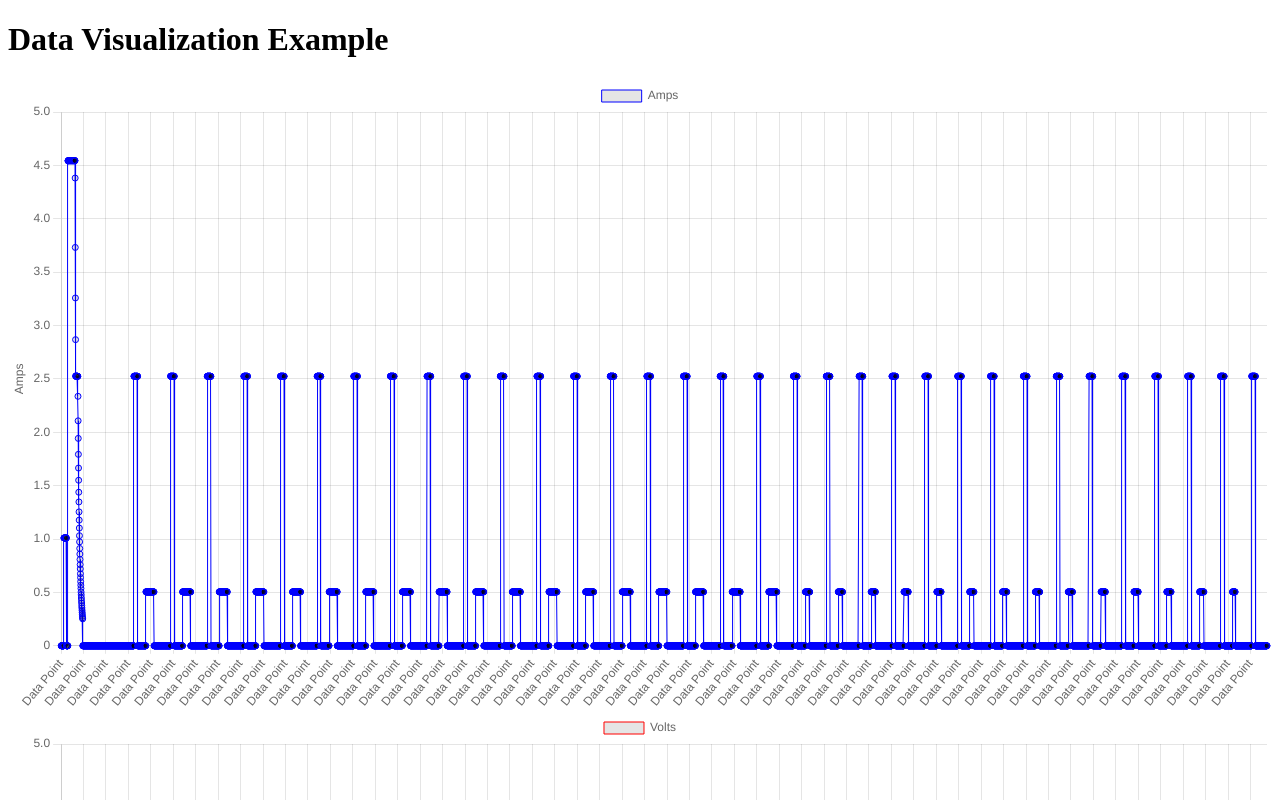
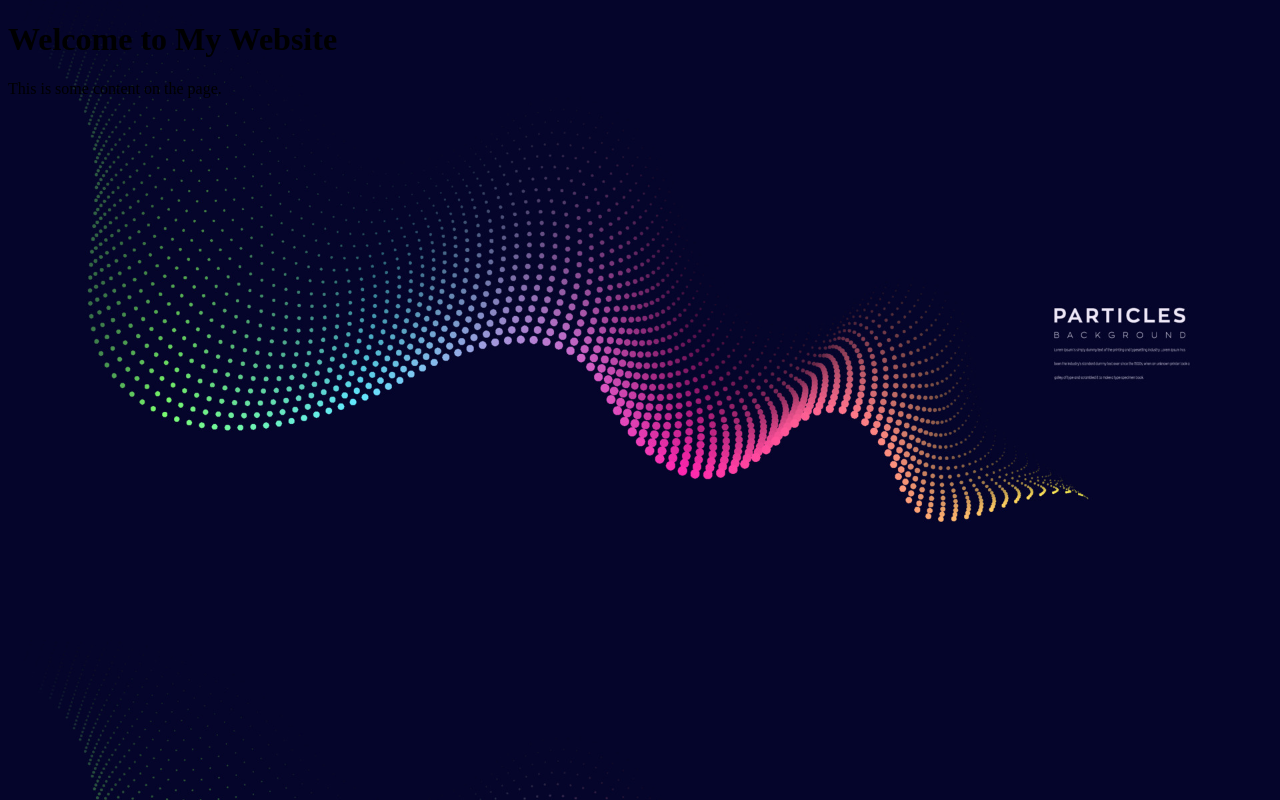
Before and after one commit to minitabbattery/data-visualization, a plain HTML site: page index.html in a window 1280 px wide. Shown: the top 800 px of the page. Drawn offline with nearby package versions, Linux system fonts and the light colour scheme; animation ran at ten frames a second.

Commit message:
added bkgrnd image

```diff
--- a/index.html
+++ b/index.html
@@ -1,19 +1,20 @@
 <!DOCTYPE html>
 <html lang="en">
 <head>
-    <meta charset="UTF-8">
-    <meta name="viewport" content="width=device-width, initial-scale=1.0">
-    <title>Data Visualization</title>
-    <script src="https://cdn.jsdelivr.net/npm/chart.js"></script>
+<meta charset="UTF-8">
+<meta name="viewport" content="width=device-width, initial-scale=1.0">
+<title>My Website</title>
+<style>
+body {
+    background-image: url('https://github.com/minitabbattery/data-visualization/blob/main/image.jpg');
+    background-size: cover; /* Adjust as needed */
+    /* Additional background properties */
+}
+</style>
 </head>
 <body>
-    <h1>Data Visualization Example</h1>
-    <div>
-        <canvas id="chartAmps"></canvas>
-    </div>
-    <div>
-        <canvas id="chartVolts"></canvas>
-    </div>
-    <script src="script.js"></script>
+    <h1>Welcome to My Website</h1>
+    <p>This is some content on the page.</p>
+    <!-- Other HTML content -->
 </body>
 </html>
```
